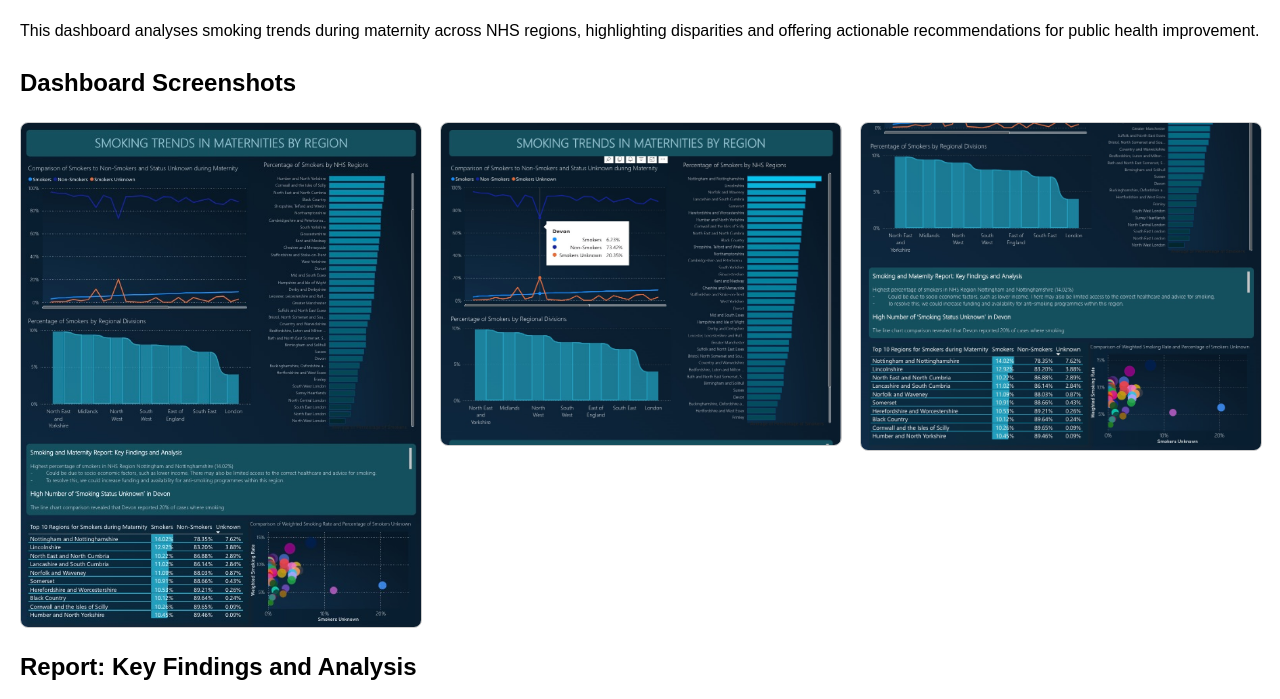
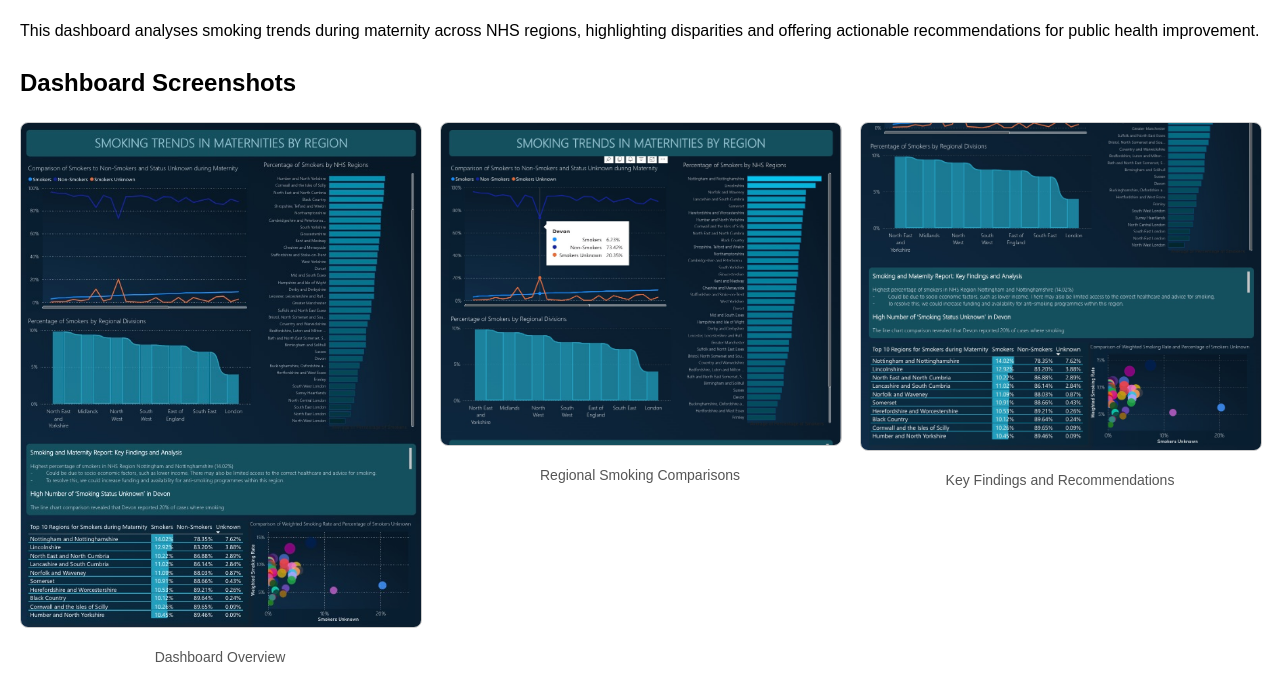
Before and after one commit to mashaesa/NHS-Smoking-Maternity-Dashboard, a plain HTML site: page index.html in a window 1280 px wide. Shown: the part 76-775 px from the top of the page. Drawn offline with Linux system fonts and the light colour scheme.

Commit message:
Update index.html

```diff
--- a/index.html
+++ b/index.html
@@ -16,11 +16,19 @@
             gap: 20px;
             margin: 20px 0;
         }
-        .image-grid img {
+        .image-item {
+            text-align: center;
+        }
+        .image-item img {
             width: 100%;
             height: auto;
             border: 1px solid #ccc;
             border-radius: 8px; /* Optional: adds rounded corners */
+        }
+        .image-item p {
+            margin-top: 10px;
+            font-size: 14px;
+            color: #555;
         }
         .report-text {
             max-height: 300px;
@@ -37,9 +45,18 @@
 
     <h2>Dashboard Screenshots</h2>
     <div class="image-grid">
-         <img src="Screenshot 2025-01-16 at 12.16.59.jpeg" alt="Dashboard Screenshot 1">
-    <img src="Screenshot 2025-01-16 at 12.13.26.jpeg" alt="Dashboard Screenshot 2">
-    <img src="Screenshot 2025-01-16 at 12.14.27.jpeg" alt="Dashboard Screenshot 3">
+        <div class="image-item">
+            <img src="Screenshot 2025-01-16 at 12.16.59.jpeg" alt="Dashboard Screenshot 1">
+            <p>Dashboard Overview</p>
+        </div>
+        <div class="image-item">
+            <img src="Screenshot 2025-01-16 at 12.13.26.jpeg" alt="Dashboard Screenshot 2">
+            <p>Regional Smoking Comparisons</p>
+        </div>
+        <div class="image-item">
+            <img src="Screenshot 2025-01-16 at 12.14.27.jpeg" alt="Dashboard Screenshot 3">
+            <p>Key Findings and Recommendations</p>
+        </div>
     </div>
 
     <h2>Report: Key Findings and Analysis</h2>
```
